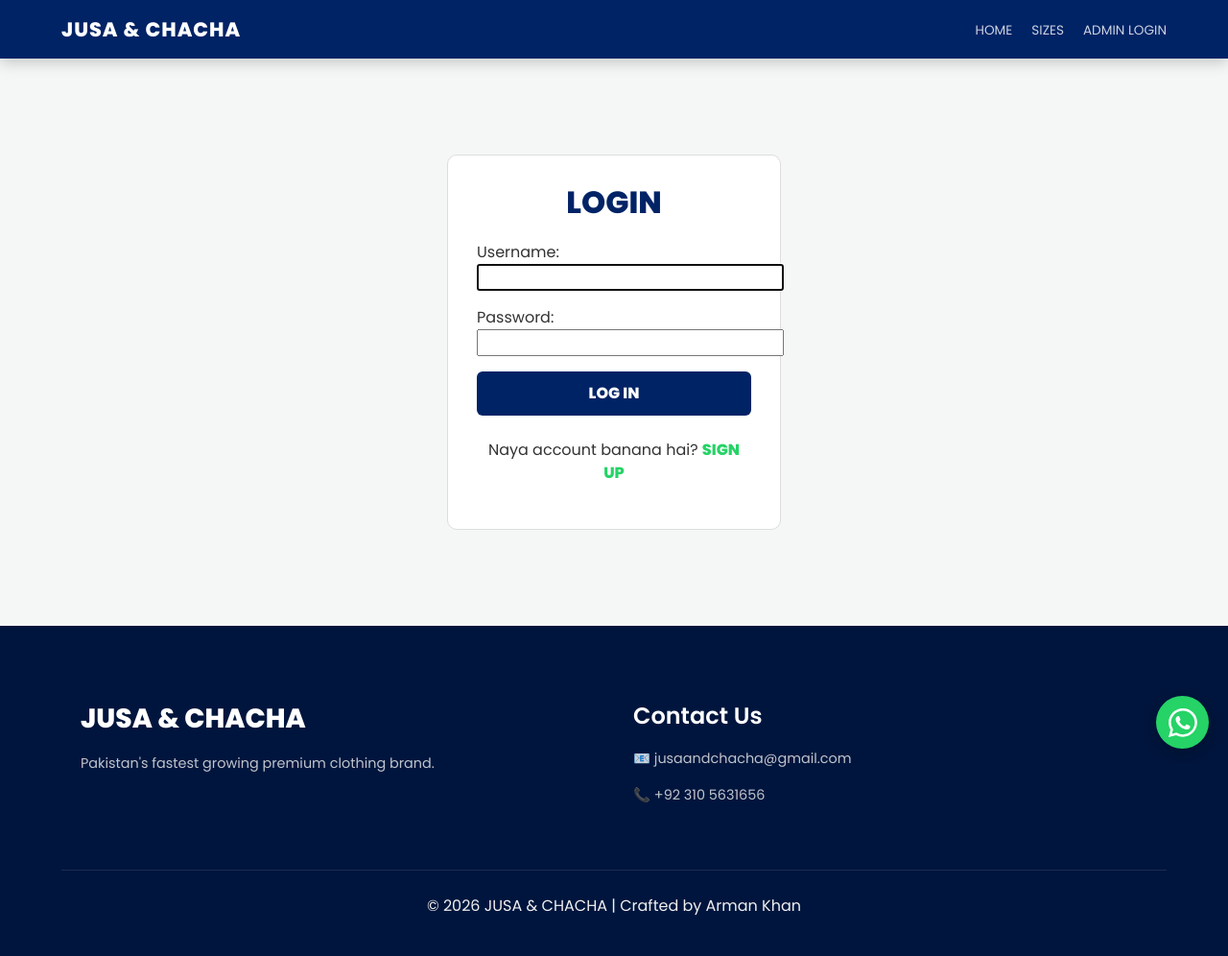
After one commit to armankhan125/jusa_chacha, a Django app: page /accounts/login/ in a window 1280 px wide. The commit adds this page. Shown: the whole page at 96% size. Run offline with Django 5.2, Linux system fonts and the light colour scheme.

Commit message:
Login and Signup pages added

```diff
--- a/jusa_chacha/settings.py
+++ b/jusa_chacha/settings.py
@@ -164,3 +164,8 @@ JAZZMIN_UI_TWEAKS = {
         "danger": "btn-danger", "success": "btn-success"
     }
 }
+
+# --- NAYA: LOGIN/LOGOUT REDIRECTS ---
+# Ye user ko login ya signup ke baad seedha home page par bhej denge
+LOGIN_REDIRECT_URL = '/'
+LOGOUT_REDIRECT_URL = '/'
--- a/jusa_chacha/urls.py
+++ b/jusa_chacha/urls.py
@@ -1,9 +1,9 @@
 from django.contrib import admin
-from django.urls import path
+from django.urls import path, include # 'include' add kiya
 from django.conf import settings
 from django.conf.urls.static import static
-# Views import ho rahe hain
-from shop.views import product_list, product_detail, about
+# Naya signup view import kiya
+from shop.views import product_list, product_detail, about, signup_view
 
 urlpatterns = [
     path('admin/', admin.site.urls),
@@ -16,6 +16,13 @@ urlpatterns = [
 
     # About Us aur Size Guide page
     path('about/', about, name='about'),
+
+    # --- NAYE AUTH PATHS ---
+    # Is se Login aur Logout ke raste khud ban jayenge
+    path('accounts/', include('django.contrib.auth.urls')),
+
+    # Is se naya account banane ka rasta banega
+    path('signup/', signup_view, name='signup'),
 ]
 
 # Media aur Static files ki setting (Images aur CSS ke liye)
--- /dev/null
+++ b/shop/templates/registration/login.html
@@ -0,0 +1,27 @@
+{% extends "shop/index.html" %}
+
+{% block content %}
+<div class="container" style="margin-top: 100px; margin-bottom: 100px;">
+    <div class="row justify-content-center">
+        <div class="col-md-4">
+            <div style="background: white; padding: 30px; border-radius: 10px; shadow: 0 4px 8px rgba(0,0,0,0.1); border: 1px solid #ddd;">
+                <h2 class="text-center" style="color: #002366; font-weight: bold; margin-bottom: 20px;">LOGIN</h2>
+
+                <form method="post">
+                    {% csrf_token %}
+                    <div class="mb-3">
+                        {{ form.as_p }}
+                    </div>
+                    <button type="submit" class="btn w-100" style="background: #002366; color: white; font-weight: bold; padding: 10px;">
+                        LOG IN
+                    </button>
+                </form>
+
+                <div class="text-center mt-4">
+                    <p>Naya account banana hai? <a href="{% url 'signup' %}" style="color: #25D366; font-weight: bold; text-decoration: none;">SIGN UP</a></p>
+                </div>
+            </div>
+        </div>
+    </div>
+</div>
+{% endblock %}
--- a/shop/templates/shop/index.html
+++ b/shop/templates/shop/index.html
@@ -80,6 +80,7 @@
         </ul>
     </nav>
 
+    {% if request.path == '/' %}
     <div id="homeCarousel" class="carousel slide" data-bs-ride="carousel">
         <div class="carousel-inner">
             {% for slide in sliders %}
@@ -141,8 +142,10 @@
             </div>
         </div>
     </div>
+    {% endif %}
 
     <div class="container my-4">
+        {% block content %}
         <div class="row row-cols-2 row-cols-md-3 row-cols-lg-4 g-3">
             {% for p in products %}
             <div class="col">
@@ -174,6 +177,7 @@
             </div>
             {% endfor %}
         </div>
+        {% endblock %}
     </div>
 
     <footer class="main-footer">
```
Also changed, not shown: shop/templates/registration/signup.html (added, +18 -0 lines), shop/views.py (+23 -7 lines).
